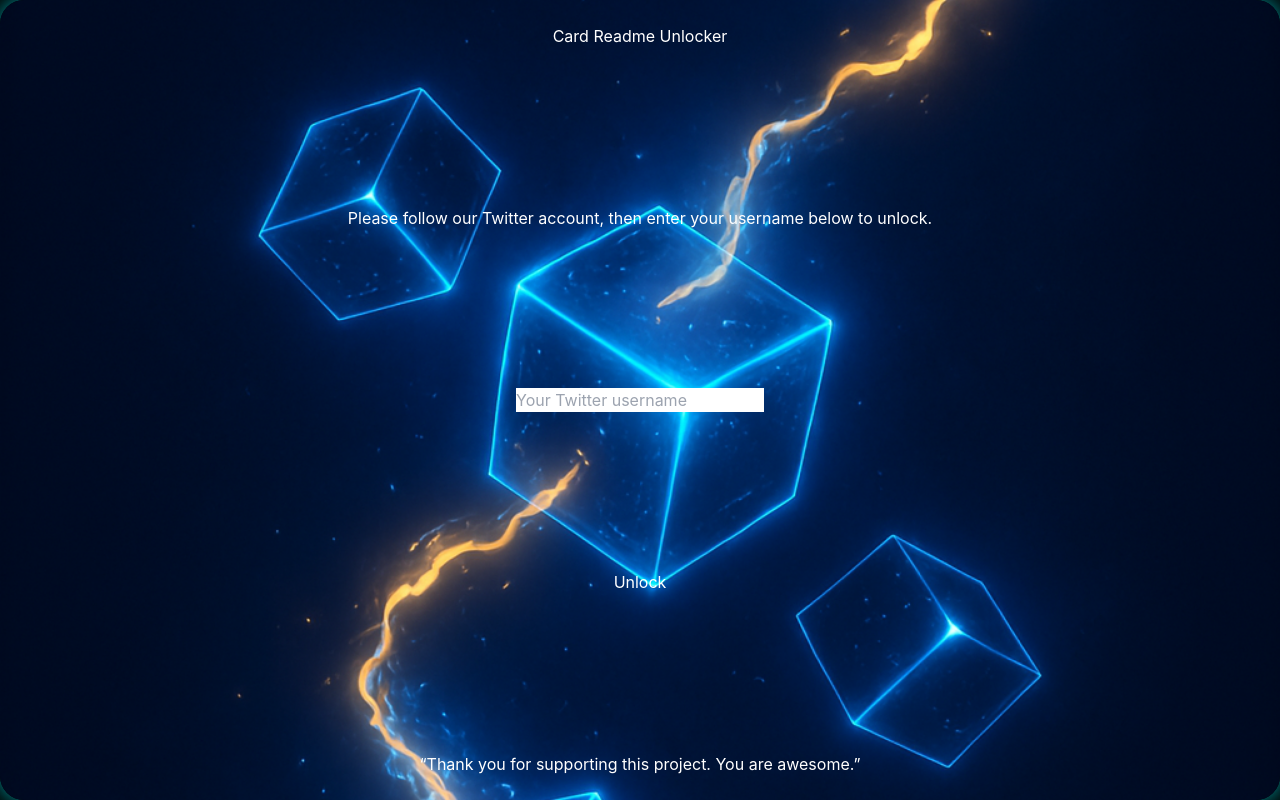
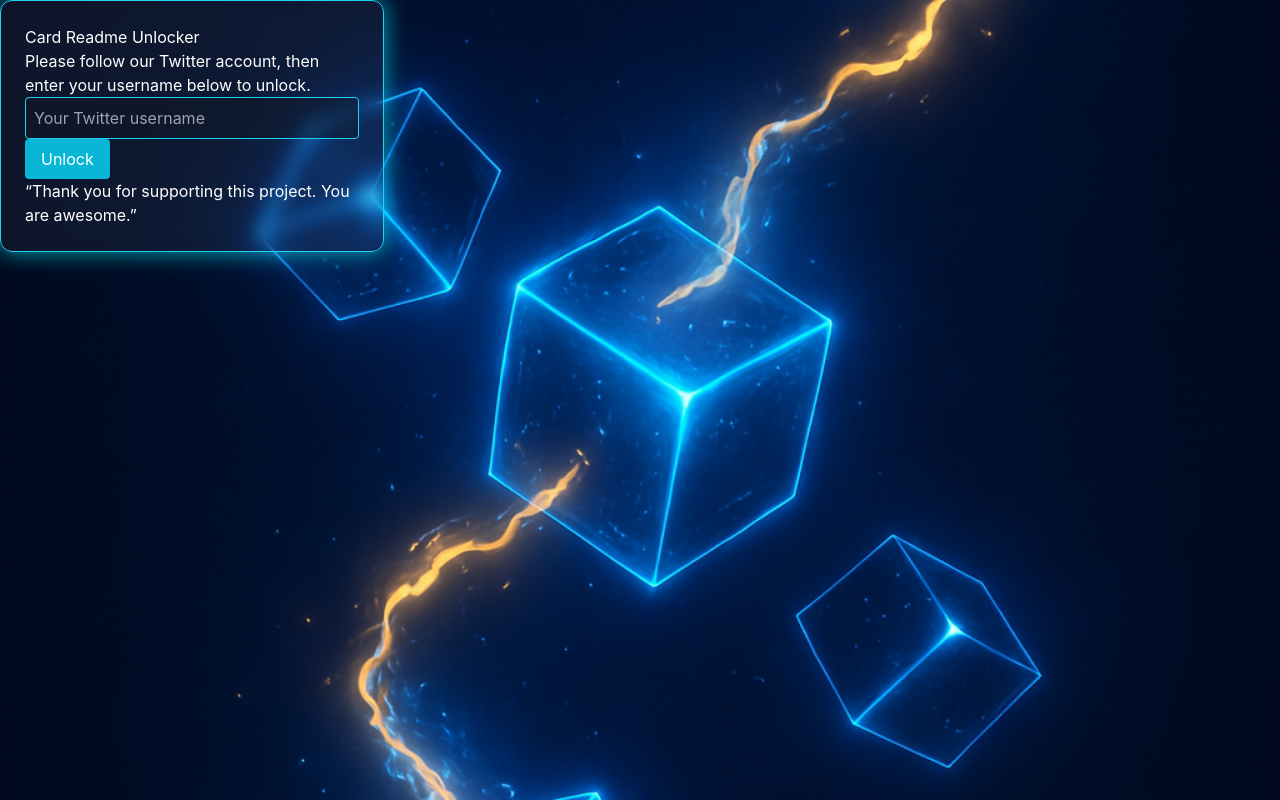
Before and after one commit to deisgoku/crypto-price-readme, a Next.js app: page /unlock in a window 1280 px wide. Built offline with nearby package versions, Linux system fonts and the light colour scheme.

Commit message:
Update global.css

```diff
--- a/styles/global.css
+++ b/styles/global.css
@@ -2,51 +2,42 @@
 @tailwind components;
 @tailwind utilities;
 
-/* Base body style */
 body {
-  @apply m-0 p-0 box-border bg-black text-white font-sans;
-  min-height: 100vh;
+  @apply m-0 p-0 w-full h-screen font-sans text-white;
+  background-image: url('/bg-unlock.webp');
+  background-size: cover;
+  background-position: center;
+  background-repeat: no-repeat;
+  display: flex;
+  flex-direction: column;
+  justify-content: space-between;
 }
 
-/* Card sebagai frame full screen */
-.card {
-  @apply min-h-screen flex flex-col justify-between items-center px-4 py-6 bg-cover bg-center;
-  border-radius: 1.5rem;
-  box-shadow: 0 0 20px #00f0ff88, 0 0 40px #00f0ff33;
-  background-image: url('/bg-unlock.webp');
-  backdrop-filter: blur(10px);
-  height: 100% ;
-  weight: 100% ;
+.unlock-wrapper {
+  @apply flex flex-col items-center justify-between h-screen px-4 py-6 text-center;
 }
 
-/* Form container di tengah card */
-.form-container {
-  @apply bg-white/10 p-6 rounded-xl border border-white/20 shadow-lg backdrop-blur-md w-full max-w-md;
+.header-section {
+  @apply space-y-2;
 }
 
-/* Input style */
-.form-container input {
-  @apply w-full px-4 py-2 rounded bg-white/20 border border-white/30 text-white placeholder-white/60;
+.card {
+  @apply p-6 w-full max-w-sm bg-white bg-opacity-5 backdrop-blur rounded-xl border border-cyan-400 shadow-xl;
+  box-shadow: 0 0 20px #00f0ff88, 0 0 30px #00f0ff33;
 }
 
-/* Button style */
-.form-container button {
-  @apply w-full py-2 bg-cyan-500 hover:bg-cyan-600 text-white rounded font-semibold flex justify-center items-center gap-2;
+.form-container {
+  @apply flex flex-col gap-4;
 }
 
-/* Optional: Smooth fade-in animation */
-@keyframes fadeIn {
-  from {
-    opacity: 0;
-    transform: translateY(10px);
-  }
-  to {
-    opacity: 1;
-    transform: translateY(0);
-  }
+input {
+  @apply w-full p-2 rounded bg-gray-900 bg-opacity-50 text-white border border-cyan-400 outline-none;
 }
 
-.card,
-.form-container {
-  animation: fadeIn 1s ease-out forwards;
+button {
+  @apply px-4 py-2 bg-cyan-500 rounded text-white hover:bg-cyan-600 transition disabled:opacity-50;
 }
+
+footer {
+  @apply text-sm text-cyan-300;
+}
```
